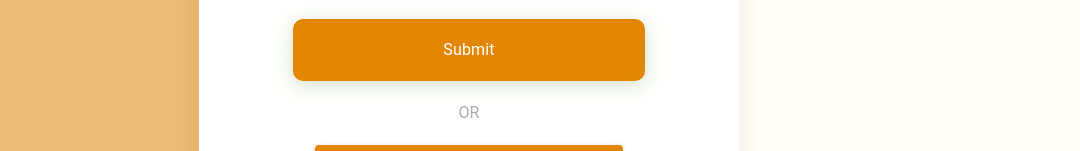
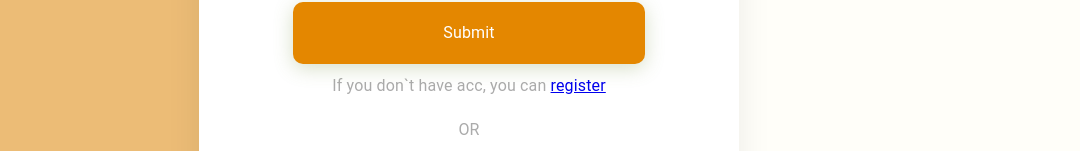
Before and after one commit to thelastdanceq/pass-keeper, a React (Create React App) app: page /login in a window 1280 px wide. Shown: the part 473-624 px from the top of the page, without its empty margins (171-1251 px from the left). Built offline with nearby package versions, Linux system fonts and the light colour scheme; no server answers.

Commit message:
done additional links

```diff
--- a/src/components/LoginForm.tsx
+++ b/src/components/LoginForm.tsx
@@ -6,7 +6,7 @@ import {
 	signInWithPopup,
 } from "firebase/auth"
 import { Controller, useForm } from "react-hook-form"
-import { useNavigate } from "react-router-dom"
+import { Link, useNavigate } from "react-router-dom"
 import GoogleIcon from "@mui/icons-material/Google"
 import Form from "./Form"
 const defaultValues = {
@@ -110,6 +110,19 @@ export default function LoginForm() {
 					}}
 				/>
 			</form>
+			<Typography
+				sx={{
+					fontStyle: "normal",
+					fontWeight: 400,
+					fontSize: "16px",
+					lineHeight: "24px",
+					color: "#ABABAB",
+					textAlign: "center",
+					marginTop: "10px",
+				}}
+			>
+				If you don`t have acc, you can <Link to={"/register"}>register</Link>
+			</Typography>
 			<Box
 				sx={{ textAlign: "center", marginTop: "20px", marginBottom: "20px" }}
 			>
--- a/src/components/RegisterForm.tsx
+++ b/src/components/RegisterForm.tsx
@@ -1,7 +1,7 @@
-import { Grid, Input, TextField } from "@mui/material"
+import { Grid, Input, TextField, Typography } from "@mui/material"
 import { createUserWithEmailAndPassword, getAuth } from "firebase/auth"
 import { Controller, useForm } from "react-hook-form"
-import { useNavigate } from "react-router-dom"
+import { Link, useNavigate } from "react-router-dom"
 import Form from "./Form"
 
 interface IData {
@@ -140,6 +140,19 @@ export const RegisterForm = () => {
 					}}
 				/>
 			</form>
+			<Typography
+				sx={{
+					fontStyle: "normal",
+					fontWeight: 400,
+					fontSize: "16px",
+					lineHeight: "24px",
+					color: "#ABABAB",
+					textAlign: "center",
+					marginTop: "10px",
+				}}
+			>
+				If you already have acc, you can <Link to={"/login"}>log in</Link>
+			</Typography>
 		</Form>
 	)
 }
--- a/src/pages/HomePage.tsx
+++ b/src/pages/HomePage.tsx
@@ -27,7 +27,7 @@ export default function HomePage() {
 		)
 		onValue(starCountRef, (snapshot) => {
 			const data = snapshot.val()
-			setData(Object.entries(data))
+			data ? setData(Object.entries(data)) : setData(data)
 		})
 	}, [currentUser])
 	return (
@@ -72,7 +72,11 @@ export default function HomePage() {
 							</Typography>
 						</Box>
 						<Box sx={{ marginTop: "20px" }}>
-							{!!data ? <PasswordList list={data} /> : null}
+							{!!data ? (
+								<PasswordList list={data} />
+							) : (
+								<h3>Nothing here, add something ...</h3>
+							)}
 						</Box>
 					</Box>
 					<NewItemForm />
```
